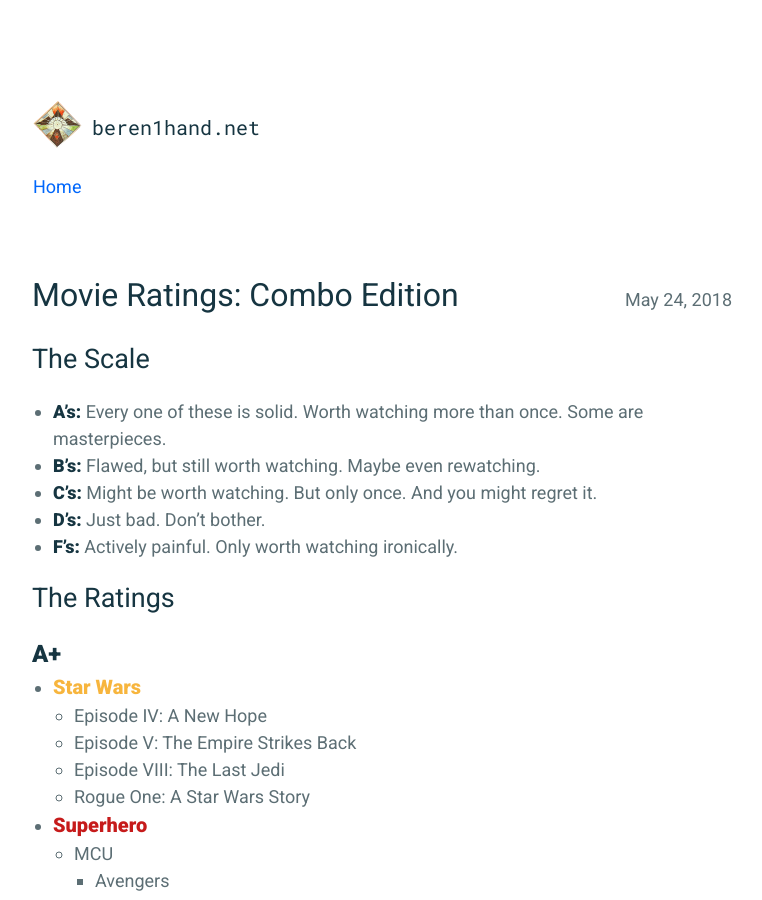
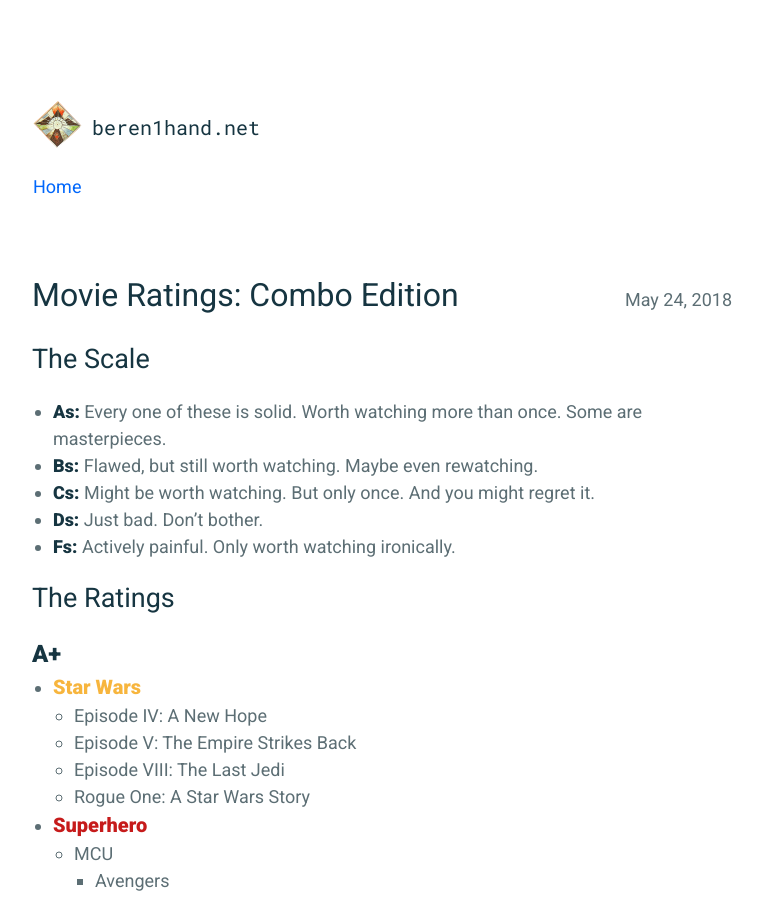
Before and after one commit to beren1hand/beren1hand.github.io, a Jekyll site: the page built from _posts/2018-05-24-Movie-Ratings.md, in a window 1280 px wide and 900 px high. Shown: the whole window, without its empty margins (258-1020 px from the left). Built offline with Jekyll 4.4.1, drawn with Linux system fonts in a browser that asks for light colours.

Commit message:
removing apostrophes

```diff
--- a/_posts/2018-05-24-Movie-Ratings.md
+++ b/_posts/2018-05-24-Movie-Ratings.md
@@ -6,11 +6,11 @@
 ---
 # The Scale
 
-- __A's:__ Every one of these is solid. Worth watching more than once. Some are masterpieces.
-- __B's:__ Flawed, but still worth watching. Maybe even rewatching.
-- __C's:__ Might be worth watching. But only once. And you might regret it.
-- __D's:__ Just bad. Don't bother.
-- __F's:__ Actively painful. Only worth watching ironically.
+- __As:__ Every one of these is solid. Worth watching more than once. Some are masterpieces.
+- __Bs:__ Flawed, but still worth watching. Maybe even rewatching.
+- __Cs:__ Might be worth watching. But only once. And you might regret it.
+- __Ds:__ Just bad. Don't bother.
+- __Fs:__ Actively painful. Only worth watching ironically.
 
 # The Ratings
 
```
